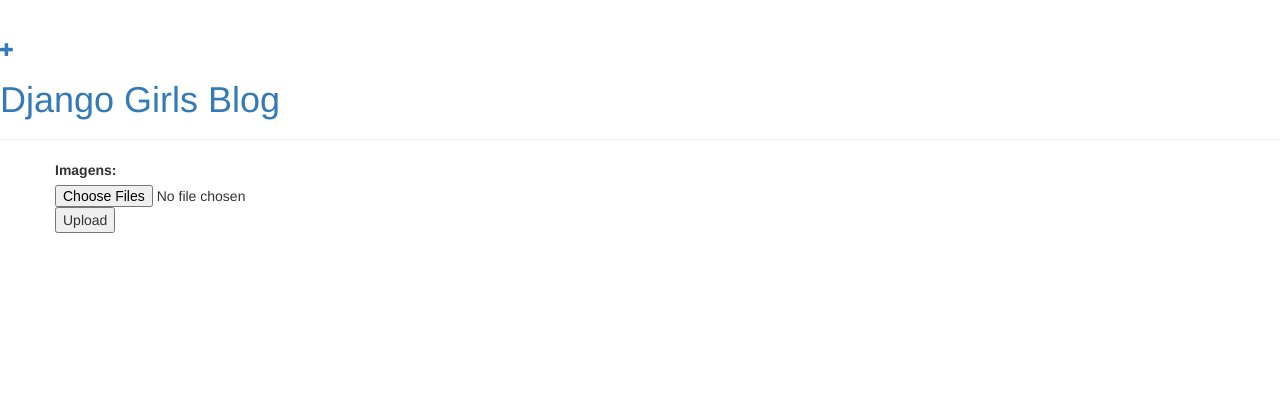
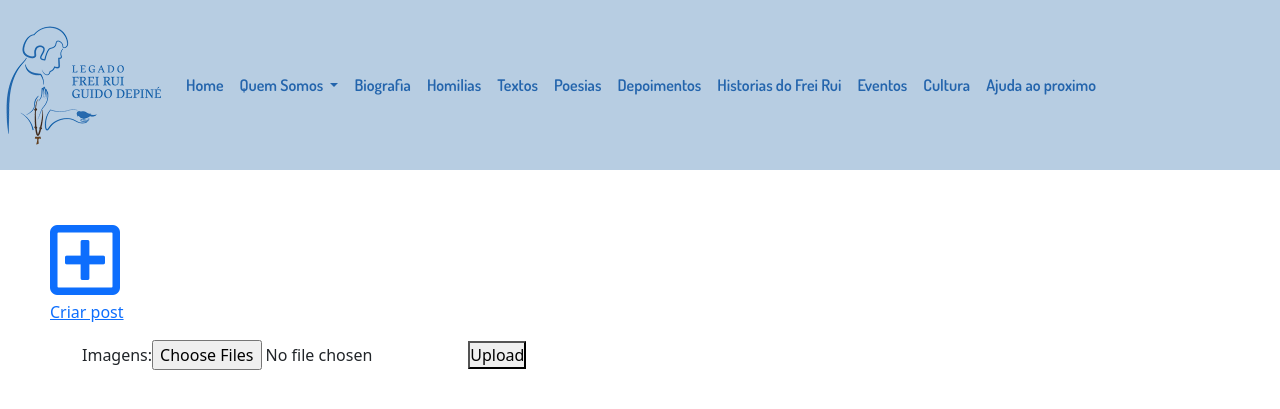
Before and after one commit to wh1t3h47/blog-django, a Django app: page /gallery/new/ in a window 1280 px wide. Shown: the top 409 px of the page. Run offline with Django 3.2, Linux system fonts and the light colour scheme; the visitor is signed in with stand-in values (Sample User, id 1); some libraries are stand-ins or nearby versions.

Commit message:
layout base (front)

```diff
--- /dev/null
+++ b/FreiRui/static/style.css
@@ -0,0 +1,312 @@
+* {
+  margin: 0;
+  padding: 0;
+  box-sizing: border-box;
+}
+
+body {
+  overflow-x: hidden;
+}
+
+.bg-custom-header {
+  background-color: #b7cde2;
+}
+
+.text-bg a {
+  color: #2364ac !important;
+}
+
+.dropdown-item {
+  transition: background-color 0.5s ease;
+}
+
+.dropdown:hover > .dropdown-menu {
+  display: block;
+  background-color: #91b4d5;
+  border: none;
+  color: white !important;
+}
+
+.dropdown-item:hover {
+  background-color: #c8dcf4 !important;
+}
+
+.text-sub {
+  color: white;
+}
+
+.drop-color {
+  text-decoration: none;
+  color: #2364ac;
+}
+
+.container li {
+  font-weight: 600;
+  font-family: dosis;
+}
+
+.drop-fonts {
+  font-weight: 600;
+  font-family: dosis;
+}
+
+.mg-left {
+  margin-left: 80px;
+}
+
+#teste li a:hover {
+  color: #464e52 !important;
+}
+
+.drop-color:hover {
+  color: #464e52;
+}
+
+.navbar * {
+  margin: 0;
+  padding: 0;
+}
+
+.navbar {
+  margin: 0;
+  padding: 0;
+  z-index: 999;
+}
+
+/* Footer */
+
+footer {
+  background-color: #d3edfc;
+  padding-top: 31px;
+  padding-bottom: 31px;
+  color: #2264ac;
+  font-family: roboto;
+  font-weight: 300;
+}
+
+/* Quem somos */
+
+.h1-quemsomos h1 {
+  color: #2264ac;
+  font-family: "Dosis", Arial, Helvetica, "Nimbus Sans L", sans-serif;
+  font-size: 40px;
+  line-height: 52px;
+  font-weight: normal;
+  font-style: normal;
+  text-transform: none;
+  text-decoration: none;
+  padding-top: 30px;
+  margin-top: 0px;
+  margin-bottom: 20px;
+}
+
+.p-quemsomos p {
+  font-family: "Roboto", Arial, Helvetica, "Nimbus Sans L", sans-serif;
+  font-size: 16px;
+  line-height: 24px;
+  font-weight: 300;
+  font-style: normal;
+  padding: 0 0 20px;
+  margin: 0;
+}
+
+.p-center {
+  /* width: 980px; */
+  padding: 0 20px;
+  margin: 0 auto;
+}
+
+.p-text-center {
+  width: 980px;
+  padding: 0 20px;
+  margin: 0 auto;
+}
+
+.p-carisma p {
+  font-family: "Roboto", Arial, Helvetica, "Nimbus Sans L", sans-serif;
+  font-size: 16px;
+  line-height: 24px;
+  font-weight: 300;
+  font-style: normal;
+  padding: 0 0 20px;
+  margin: 0;
+}
+
+.h2-carisma {
+  font-family: "Dosis", Arial, Helvetica, "Nimbus Sans L", sans-serif;
+  font-size: 24px;
+  line-height: 32px;
+  font-weight: 500;
+  font-style: normal;
+  text-transform: none;
+  text-decoration: none;
+}
+
+#homilias a {
+  color: #44364e;
+  font-family: "Dosis", Arial, Helvetica, "Nimbus Sans L", sans-serif;
+  font-size: 18px;
+  line-height: 26px;
+  font-weight: 500;
+  font-style: normal;
+  text-transform: none;
+  text-decoration: none;
+}
+
+.borda-custom {
+  border-bottom: 2px solid red;
+  width: 20px;
+  height: 1;
+}
+
+.title-homilias span a {
+  font-family: "Dosis", Arial, Helvetica, "Nimbus Sans L", sans-serif;
+  font-size: 18px;
+  line-height: 26px;
+  font-weight: 500;
+  font-style: normal;
+  text-transform: none;
+  text-decoration: none;
+  color: #2264ac;
+}
+
+.span-padding {
+  padding: 15px 25px;
+}
+
+.btn-custom {
+  padding: 15px 0 20px;
+}
+
+.button-bb {
+  background: #2264ac;
+
+  height: 45px;
+  border: none;
+  border-radius: 100px;
+  padding: 0px 23px;
+
+  animation: 1s ease 0s 1 normal forwards running lbWRkT;
+  cursor: pointer;
+  transition: all 0.3s ease 0s;
+  box-shadow: rgb(0 0 0 / 10%) 0px 20px 25px -5px, rgb(0 0 0 / 3%) 0px 10px 10px;
+  font-family: "Roboto", sans-serif;
+  font-size: 0.7rem;
+  font-weight: 500;
+  letter-spacing: 1px;
+  text-transform: uppercase;
+  text-decoration: none;
+  color: rgb(255, 255, 255);
+}
+
+.h2-acoes h2 {
+  margin: 0 0 20px;
+  padding: 0;
+  font-family: "Dosis", Arial, Helvetica, "Nimbus Sans L", sans-serif;
+  font-size: 24px;
+  line-height: 32px;
+  font-weight: 500;
+  font-style: normal;
+  text-transform: none;
+  text-decoration: none;
+}
+
+.h5-title {
+  font-family: "Dosis", Arial, Helvetica, "Nimbus Sans L", sans-serif;
+  font-size: 24px;
+  line-height: 32px;
+  font-weight: 500;
+  font-style: normal;
+  text-transform: none;
+  text-decoration: none;
+}
+
+.bg-light {
+  background: #b7cde2 !important;
+}
+
+/* // Dispositivos extra small (telefones em modo retrato, com menos de 576px) */
+@media (max-width: 575.98px) {
+  html,
+  body {
+    overflow-x: hidden;
+  }
+
+  header {
+    width: 100%;
+    height: 196px;
+  }
+
+  .p-center {
+    padding: 0 30px;
+    margin: 0 auto;
+  }
+
+  .p-text-center {
+    width: auto;
+    padding: 0 20px;
+    margin: 0 auto;
+  }
+
+  .img-responsivo {
+    width: 310px;
+    height: 243px;
+  }
+
+  .h1-quemsomos h1 {
+    font-size: 27px;
+  }
+
+  .card-size {
+    width: 267px;
+  }
+
+  .centro-card {
+    display: block;
+  }
+
+  .text-footer {
+    display: flex;
+    justify-content: center;
+    align-items: center;
+  }
+
+  .icons-footer {
+    justify-content: center !important;
+  }
+
+  .img-mobile {
+    width: 100%;
+    aspect-ratio: auto 940 / 594;
+    height: unset !important;
+  }
+}
+
+/* // Dispositivos small (telefones em modo paisagem, com menos de 768px) */
+@media (max-width: 767.98px) {
+}
+
+/* // Dispositivos médios (tablets com menos de 992px) */
+@media (min-width: 575.98px) and (max-width: 991.98px) {
+  body {
+    overflow-x: hidden;
+  }
+
+  .p-text-center {
+    width: auto;
+  }
+
+  .col {
+    flex: 5 0 40% !important;
+  }
+
+  .img-mobile {
+    width: 206%;
+    aspect-ratio: auto 940 / 594;
+    height: unset !important;
+  }
+}
+
+/* // Dispositivos large (desktops com menos de 1200px) */
+@media (max-width: 1199.98px) {
+}
--- a/FreiRui/templates/base.html
+++ b/FreiRui/templates/base.html
@@ -4,10 +4,21 @@
 
 <head>
     <title>Django Girls blog</title>
-    <link rel="stylesheet" href="https://maxcdn.bootstrapcdn.com/bootstrap/3.2.0/css/bootstrap.min.css">
-    <link rel="stylesheet" href="https://maxcdn.bootstrapcdn.com/bootstrap/3.2.0/css/bootstrap-theme.min.css">
-    <link href='https://fonts.googleapis.com/css?family=Lobster&subset=latin,latin-ext' rel='stylesheet'
-        type='text/css'>
+    <link href="https://cdn.jsdelivr.net/npm/bootstrap@5.1.3/dist/css/bootstrap.min.css" rel="stylesheet"
+        integrity="sha384-1BmE4kWBq78iYhFldvKuhfTAU6auU8tT94WrHftjDbrCEXSU1oBoqyl2QvZ6jIW3" crossorigin="anonymous">
+    <link rel="stylesheet"
+        href="https://fonts.googleapis.com/css2?family=Dosis:wght@200;300;400;500;600;700;800&display=swap"
+        integrity="sha384-WXEe6SF/LiwudzPd11Un4jynGE1igNY+6Y8rW2kwxHx7tUFELlXsc+Tm1bnmCg6Q" crossorigin="anonymous">
+    <link rel="stylesheet" href="https://use.fontawesome.com/releases/v5.3.1/css/all.css"
+        integrity="sha384-mzrmE5qonljUremFsqc01SB46JvROS7bZs3IO2EmfFsd15uHvIt+Y8vEf7N7fWAU" crossorigin="anonymous">
+    <link rel="preconnect" href="https://fonts.googleapis.com">
+    <link rel="preconnect" href="https://fonts.gstatic.com" crossorigin>
+    <link rel="stylesheet" href="{% static 'style.css' %}">
+
+
+    <script src="https://cdn.jsdelivr.net/npm/bootstrap@5.1.3/dist/js/bootstrap.bundle.min.js"
+        integrity="sha384-ka7Sk0Gln4gmtz2MlQnikT1wXgYsOg+OMhuP+IlRH9sENBO0LRn5q+8nbTov4+1p"
+        crossorigin="anonymous"></script>
     <script src="https://cdnjs.cloudflare.com/ajax/libs/markdown-it/12.3.0/markdown-it.min.js"
         integrity="sha512-q1tclxbgrDhFhGp/i9mnxITl2FQ3TCfwNj0mZ1r2USwj9WNXBpQ1au4HOBdAq8LXXWFIcsW+5dsdFHyVdk10AQ=="
         crossorigin="anonymous" referrerpolicy="no-referrer"></script>
@@ -20,21 +31,96 @@
             })
         }
     </script>
+    <meta charset="UTF-8">
+    <meta http-equiv="X-UA-Compatible" content="IE=edge">
+    <meta name="viewport" content="width=device-width, initial-scale=1.0">
+    <title>Legado do Frei Rui Guido Depiné</title>
 </head>
 
 <body>
-    <div class="page-header">
-        {% if user.is_authenticated %}
-        <a href="{% url 'post_new' %}" class="top-menu"><span class="glyphicon glyphicon-plus"></span></a>
-        {% endif %}
-        <h1><a href="/">Django Girls Blog</a></h1>
-    </div>
+    <header class=" text-white">
+        <nav class="navbar navbar-expand-lg navbar-light bg-light">
+            <div class="container-fluid">
+                <a class="navbar-brand" href="index.html">
+                    <img src="{% static 'logo.png' %}" width="170" height="170" alt="Legado Frei Rui, contornos do Frei Rui">
+                </a>
+                <button class="navbar-toggler" type="button" data-bs-toggle="collapse"
+                    data-bs-target="#navbarSupportedContent" aria-controls="navbarSupportedContent"
+                    aria-expanded="false" aria-label="Toggle navigation">
+                    <span class="navbar-toggler-icon"></span>
+                </button>
+                <div class="drop-fonts px-2 text-bg collapse navbar-collapse" id="navbarSupportedContent">
+                    <ul class="navbar-nav me-auto mb-2 mb-lg-0">
+                        <li class="nav-item">
+                            <a class="nav-link active" aria-current="page" href="index.html">Home</a>
+                        </li>
+                        <li class="nav-item dropdown">
+                            <a class="nav-link dropdown-toggle" href="#" id="navbarDropdown" role="button"
+                                data-bs-toggle="dropdown" aria-expanded="false">
+                                Quem Somos
+                            </a>
+                            <ul class="dropdown-menu" aria-labelledby="navbarDropdown">
+                                <li><a class="dropdown-item" href="quem-somos.html">Quem Somos</a></li>
+                                <li><a class="dropdown-item" href="carisma-franciscano.html">Carisma Franciscano</a>
+                                </li>
+                            </ul>
+
+
+
+                        <li class="nav-item">
+                            <a class="nav-link" href="biografia.html">Biografia</a>
+                        </li>
+
+                        <li class="nav-item">
+                            <a class="nav-link" href="homilias.html">Homilias</a>
+                        </li>
+
+                        <li class="nav-item">
+                            <a class="nav-link" href="textos.html">Textos</a>
+                        </li>
+
+                        <li class="nav-item">
+                            <a class="nav-link" href="poesias.html">Poesias</a>
+                        </li>
+
+                        <li class="nav-item">
+                            <a class="nav-link" href="depoimentos.html">Depoimentos</a>
+                        </li>
+
+                        <li class="nav-item">
+                            <a class="nav-link" href="historias-frei-rui.html">Historias do Frei Rui</a>
+                        </li>
+
+                        <li class="nav-item">
+                            <a class="nav-link" href="eventos.html">Eventos</a>
+                        </li>
+
+                        <li class="nav-item">
+                            <a class="nav-link" href="acoes-culturais.html">Cultura</a>
+                        </li>
+
+                        <li class="nav-item">
+                            <a class="nav-link" href="acoes-ajuda-ao-proximo.html">Ajuda ao proximo</a>
+                        </li>
+                        </li>
+                    </ul>
+
+                </div>
+            </div>
+        </nav>
+    </header>
+
+    {% if user.is_authenticated %}
+    <a href="{% url 'post_new' %}" class="top-menu" style="margin-top: 50px; margin-left: 50px; display: block;">
+        <i class="far fa-plus-square fa-5x"></i>
+        <p> Criar post </p>
+    </a>
+    {% endif %}
+
     <div class="content container">
         <div class="row">
-            <!-- div class="col-md-8" -->
             {% block content %}
             {% endblock %}
-            <!-- /div -->
         </div>
     </div>
 </body>
```
Also changed, not shown: FreiRui/static/logo.png (added).
